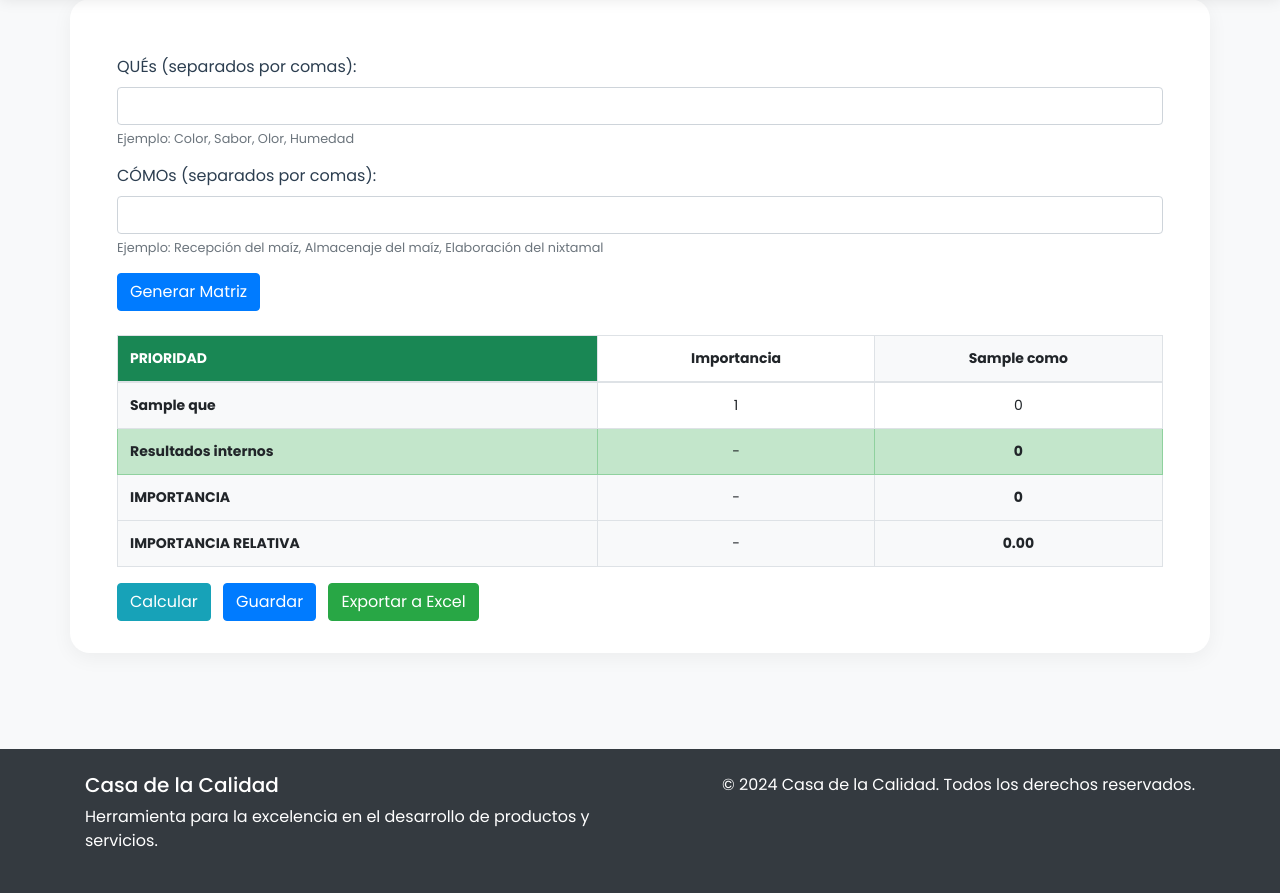
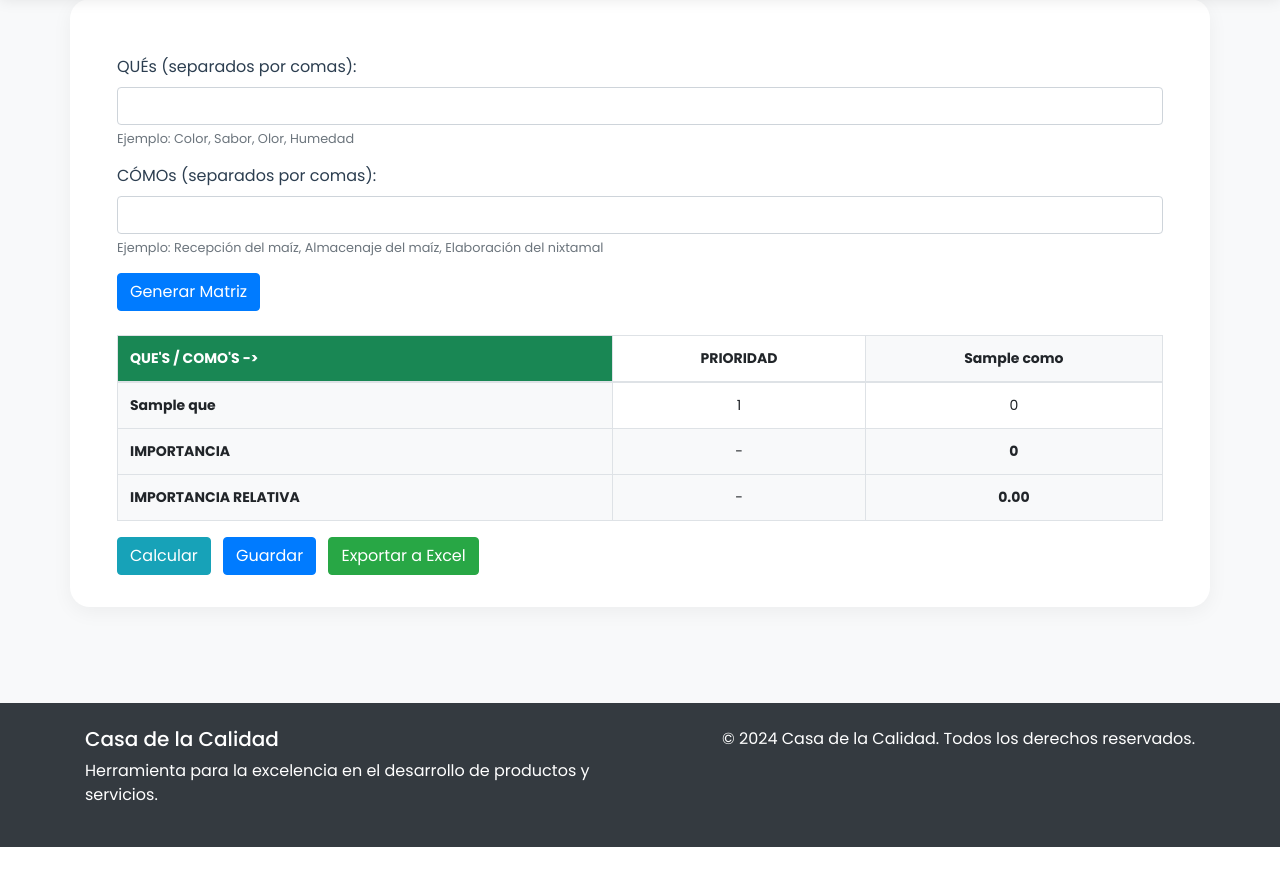
Before and after one commit to JR-B07/Conservation-Aware, a Flask app: template templates/tabla_editable.html in a window 1280 px wide. Shown: the part 81-974 px from the top of the page. After the commit the page ends 928 px from the top, so only its background shows below. Run offline with Flask 3, Linux system fonts and the light colour scheme; the template is opened without the code that fills it: most values are stand-ins (such as "Sample title", 1, 10 or a date in 2020); some libraries are stand-ins or nearby versions.

Commit message:
Dia de entrega
Se modificó la tabla para que ahora solo muestre las filas de importancia e importancia relativa asi como tambien se cambió la formula para obtener ésta ultima

```diff
--- a/app.py
+++ b/app.py
@@ -16,8 +16,7 @@ def initialize_qfd_data(Ques, Comos):
         'Ques': Ques,
         'Comos': Comos,
         'matriz': [[0 for _ in Comos] for _ in Ques],
-        'importancia': [1 for _ in Ques],
-        'resultados_internos': [0 for _ in Comos],
+        'importancia': [1 for _ in Ques],  # Cambié 'prioridad' a 'importancia'
         'importancia_total': [0 for _ in Comos],
         'importancia_relativa': [0.0 for _ in Comos]
     }
@@ -46,7 +45,6 @@ def tabla_editable():
         'Comos': [],
         'matriz': [],
         'importancia': [],
-        'resultados_internos': [],
         'importancia_total': [],
         'importancia_relativa': []
     })
@@ -116,12 +114,11 @@ def exportar_qfd():
         center_align = Alignment(horizontal='center', vertical='center')
 
         # Encabezados
-        ws['A1'] = "PRIORIDAD"
+        ws['A1'] = "QUÉS"
         ws['A1'].fill = header_fill
         ws['A1'].font = bold_font
-        ws['B1'] = "Importancia"
+        ws['B1'] = "PRIORIDAD"
         ws['B1'].fill = light_fill
-        ws['B1'].font = bold_font
 
         # CÓMOs
         for col, como in enumerate(qfd_data['Comos'], start=3):
@@ -147,25 +144,21 @@ def exportar_qfd():
 
         # Filas de resultados
         row_resultados = len(qfd_data['Ques']) + 2
-        ws.cell(row=row_resultados, column=1,
-                value="Resultados internos").fill = light_fill
         ws.cell(row=row_resultados + 1, column=1,
                 value="IMPORTANCIA").fill = light_fill
         ws.cell(row=row_resultados + 2, column=1,
                 value="IMPORTANCIA RELATIVA").fill = light_fill
 
         # Valores de resultados
-        for col, (res, imp, rel) in enumerate(zip(
-            qfd_data['resultados_internos'],
+        for col, (imp, rel) in enumerate(zip(
             qfd_data['importancia_total'],
             qfd_data['importancia_relativa']
         ), start=3):
-            ws.cell(row=row_resultados, column=col,
-                    value=res).alignment = center_align
+
             ws.cell(row=row_resultados + 1, column=col,
                     value=imp).alignment = center_align
             ws.cell(row=row_resultados + 2, column=col,
-                    value=f"{rel:.2f}%").alignment = center_align
+                    value=f"{rel:.2f}").alignment = center_align
 
         # Ajustar anchos de columna
         ws.column_dimensions['A'].width = 25
--- a/templates/tabla_editable.html
+++ b/templates/tabla_editable.html
@@ -33,10 +33,10 @@ content %}
         <thead>
           <tr>
             <th class="bg-success text-white" style="width: 200px">
-              PRIORIDAD
+              QUE'S / COMO'S ->
             </th>
             <th class="text-center prioridad-header" style="width: 80px">
-              Importancia
+              PRIORIDAD
             </th>
             {% for como in qfd_data.Comos %}
             <th class="text-center bg-light" style="width: 120px">
@@ -64,13 +64,6 @@ content %}
             {% endfor %}
           </tr>
           {% endfor %}
-          <tr class="table-success">
-            <th>Resultados internos</th>
-            <td class="text-center">-</td>
-            {% for como in qfd_data.Comos %}
-            <td class="text-center resultado-interno">0</td>
-            {% endfor %}
-          </tr>
           <tr class="bg-light">
             <th>IMPORTANCIA</th>
             <td class="text-center">-</td>
@@ -130,15 +123,13 @@ content %}
     });
 
     function calcularResultados() {
-      const filas = document.querySelectorAll(
-        "tbody tr:not(.table-success):not(.bg-light)"
-      );
+      const filas = document.querySelectorAll("tbody tr:not(.bg-light)");
       const numColumnas = document.querySelectorAll(
         '.valor-celda[data-como="0"]'
       ).length;
-      let resultados = new Array(numColumnas).fill(0);
+      let importanciaTotal = new Array(numColumnas).fill(0);
 
-      // Calcular resultados internos
+      // Calcular importancia total
       filas.forEach((fila) => {
         const importancia =
           parseFloat(fila.querySelector(".importancia-celda").textContent) || 0;
@@ -148,19 +139,15 @@ content %}
           const valor = parseFloat(celda.textContent) || 0;
           const resultado = valor * importancia;
           celda.textContent = valor; // Mantener el valor original
-          resultados[index] += resultado;
+          importanciaTotal[index] += resultado;
         });
       });
-      // Agrega esto dentro del script existente, justo después de la función calcularResultados()
 
       // Función para obtener todos los datos de la matriz
       function obtenerDatosMatriz() {
-        const filas = document.querySelectorAll(
-          "tbody tr:not(.table-success):not(.bg-light)"
-        );
+        const filas = document.querySelectorAll("tbody tr:not(.bg-light)");
         const matriz = [];
         const importancia = [];
-        const resultadosInternos = [];
         const importanciaTotal = [];
         const importanciaRelativa = [];
 
@@ -179,11 +166,6 @@ content %}
           matriz.push(valoresFila);
         });
 
-        // Obtener resultados internos
-        document.querySelectorAll(".resultado-interno").forEach((celda) => {
-          resultadosInternos.push(parseFloat(celda.textContent) || 0);
-        });
-
         // Obtener importancia total
         document.querySelectorAll(".importancia-total").forEach((celda) => {
           importanciaTotal.push(parseFloat(celda.textContent) || 0);
@@ -196,16 +178,13 @@ content %}
 
         return {
           Ques: Array.from(
-            document.querySelectorAll(
-              "tbody tr:not(.table-success):not(.bg-light) th"
-            )
+            document.querySelectorAll("tbody tr:not(.bg-light) th")
           ).map((th) => th.textContent),
           Comos: Array.from(document.querySelectorAll("thead th"))
             .slice(2)
             .map((th) => th.textContent),
           matriz: matriz,
           importancia: importancia,
-          resultados_internos: resultadosInternos,
           importancia_total: importanciaTotal,
           importancia_relativa: importanciaRelativa,
         };
@@ -245,26 +224,23 @@ content %}
           }
         });
       }
-      // Actualizar resultados internos
-      document
-        .querySelectorAll(".resultado-interno")
-        .forEach((celda, index) => {
-          celda.textContent = resultados[index];
-        });
 
       // Actualizar importancia total
       document
         .querySelectorAll(".importancia-total")
         .forEach((celda, index) => {
-          celda.textContent = resultados[index];
+          celda.textContent = importanciaTotal[index];
         });
 
       // Calcular y actualizar importancia relativa
-      const totalImportancia = resultados.reduce((a, b) => a + b, 0);
+      const maxImportanciaTotal = Math.max(...importanciaTotal);
       document
         .querySelectorAll(".importancia-relativa")
         .forEach((celda, index) => {
-          const relativa = (resultados[index] / totalImportancia) * 100 || 0;
+          const relativa =
+            maxImportanciaTotal > 0
+              ? (10 * importanciaTotal[index]) / maxImportanciaTotal
+              : 0;
           celda.textContent = relativa.toFixed(2);
         });
     }
@@ -305,7 +281,6 @@ content %}
     outline: none;
   }
 
-  .resultado-interno,
   .importancia-total,
   .importancia-relativa {
     font-weight: bold;
```
Also changed, not shown: 1 other file.
